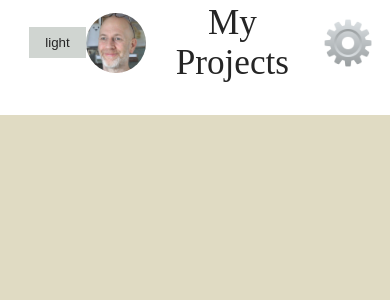
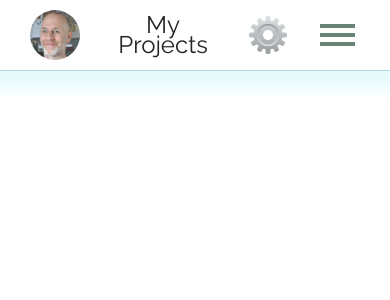
Before and after one commit to pablisch/portfolio-ts, a React (Vite) app: page / in a window 390 px wide. Shown: the top 300 px of the page. Built offline with nearby package versions, Linux system fonts and the light colour scheme.

Commit message:
feat: started to implement navbar styling and added a separate colour sheet.

```diff
--- /dev/null
+++ b/src/colours.css
@@ -0,0 +1,70 @@
+@import url("https://fonts.googleapis.com/css2?family=Raleway:wght@100;200;300;400;500;700;800;900&display=swap");
+@import url("https://fonts.googleapis.com/css2?family=Work+Sans:ital,wght@0,100..900;1,100..900&display=swap");
+@import url("https://fonts.googleapis.com/css2?family=Quicksand:wght@300..700&family=Work+Sans:ital,wght@0,100..900;1,100..900&display=swap");
+
+:root {
+  --navbar-height: 85px;
+
+  --pink-300: #f0b7b1;
+  --pink-500: #ffa69e;
+
+  --blue-50: #eff7fb;
+  --blue-100: #e4fafd;
+  --blue-100-0: #e4fafd00;
+  --blue-200: #d0f1f6;
+  --blue-400: #aed9e0;
+  --blue-500: #a2ccd2;
+
+  --whitish-100: #f0f5f5;
+  --whitish-200: #e9efef;
+  --whitish-300: #e0e8e8;
+  --whitish-400: #d7dede;
+  --whitish-500: #cad2d2;
+
+  --cream-100: #fdfbf5;
+  --cream-200: #fbfde3;
+  --cream-300: #faf3dd;
+
+  --lime-300: #b6fc4c;
+  --lime-500: #84b836;
+
+  --green-600: #53a335;
+  --green-700: #4f8e39;
+  --green-800: #467734;
+  --green-900: #325d23;
+
+  --leaf-100: #e7f1dd;
+  --leaf-200: #d0dcc4;
+  --leaf-300: #c8d5b9;
+  --leaf-700: #85a775;
+  --leaf-900: #6b7e62;
+  --leaf-1100: #4f6048;
+
+  --sea-green-200: #aecebf;
+  --sea-green-400: #8fc0a9;
+  --sea-green-600: #7aa490;
+  --sea-green-800-dull: #688477;
+  --sea-green-1000-dull: #4f5d57;
+
+  --turquoise-200: #b8f2e6;
+  --turquoise-200-zero: rgba(184, 242, 230, 0);
+  --turquoise-400: #68b0ab;
+
+  --grey-blue-200: #9399b0;
+  --grey-blue-400: #696d7d;
+  --grey-blue-700: #646465;
+  --grey-blue-800: #626364;
+  --grey-blue-900: #545657;
+  --grey-blue-1100: #484849;
+  --grey-blue-1300: #404041;
+  --grey-blue-1500: #323233;
+  --grey-blue-1700: #252527;
+
+  --fawn-200: #c2b6a3;
+  --fawn-400: #ac9a7a;
+
+  --linkedin-blue: #0077b5;
+  --linkedin-dark: #064364;
+
+  --a: rgb(243, 252, 253);
+}
--- a/src/features/Navbar/Navbar.css
+++ b/src/features/Navbar/Navbar.css
@@ -10,31 +10,13 @@
 
 .nav-border-bar-1 {
   height: 1px;
-}
-
-.nav-border-bar-1-retro {
-  background-color: var(--nav-bottom-bar-1-retro);
-}
-.nav-border-bar-1-light {
-  background-color: var(--nav-bottom-bar-1-light);
-}
-.nav-border-bar-1-dark {
-  background-color: var(--nav-bottom-bar-1-dark);
+  background-color: var(--nav-border-1);
 }
 
 .nav-border-bar-2 {
   height: 4px;
+  background-color: var(--nav-border-2);
   transition: background-color 2s ease;
-}
-
-.nav-border-bar-2-retro {
-  background-color: var(--nav-bottom-bar-2-retro);
-}
-.nav-border-bar-2-light {
-  background-color: var(--nav-bottom-bar-2-light);
-}
-.nav-border-bar-2-dark {
-  background-color: var(--nav-bottom-bar-2-dark);
 }
 
 .avatar-hovered-nav-border-bar-2 {
@@ -44,8 +26,11 @@
 
 .nav-border-bar-3 {
   height: 25px;
-  background-color: rgba(255, 255, 255, 0);
-  background-size: 100% 100%;
+  background: linear-gradient(
+    to bottom,
+    var(--blue-100) 0%,
+    var(--blue-100-0) 100%
+  );
 }
 
 .nav-border-bar-3-retro {
--- a/src/features/Navbar/Navbar.tsx
+++ b/src/features/Navbar/Navbar.tsx
@@ -1,24 +1,21 @@
-import { useThemeContext } from "../../hooks/useThemeContext.tsx";
+// import { useThemeContext } from "../../hooks/useThemeContext.tsx";
 import NavLeft from "./NavLeft.tsx";
 import NavRight from "./NavRight.tsx";
 
 export default function Navbar() {
-  const { theme, handleThemeChange } = useThemeContext();
+  // const { theme } = useThemeContext();
 
   // 👇🏻 TEMPORARY variable to mimic future functionality
 
   return (
     <nav>
       <div className="nav-container">
-        <button onClick={handleThemeChange}>
-          {theme === "light" ? "light" : theme === "dark" ? "dark" : "colour"}
-        </button>
         <NavLeft />
         <NavRight />
       </div>
-      <div className={`nav-border-bar-1 nav-border-bar-1-${theme}`}></div>
-      <div className={`nav-border-bar-2 nav-border-bar-2-${theme}`}></div>
-      <div className={`nav-border-bar-3 nav-border-bar-3-${theme}`}></div>
+      <div className={`nav-border-bar-1`}></div>
+      <div className={`nav-border-bar-2`}></div>
+      <div className={`nav-border-bar-3`}></div>
     </nav>
   );
 }
--- a/src/index.css
+++ b/src/index.css
@@ -1,8 +1,20 @@
+@import url("https://fonts.googleapis.com/css2?family=Raleway:wght@100;200;300;400;500;700;800;900&display=swap");
+@import url("https://fonts.googleapis.com/css2?family=Work+Sans:ital,wght@0,100..900;1,100..900&display=swap");
+@import url("https://fonts.googleapis.com/css2?family=Quicksand:wght@300..700&family=Work+Sans:ital,wght@0,100..900;1,100..900&display=swap");
+
+@import "colours.css";
+
 :root {
-  --background-primary: #e0dbc3;
-  --background-secondary: #82c6d5;
-  --text-primary: #333;
-  --button-primary: #c6e0e1;
+  --navbar-height: 85px;
+
+  --background-primary: #ffffff;
+  --background-secondary: #d4dadc;
+  --text-primary: #252525;
+  --button-primary: #d0d5d1;
+  --nav-border-1: var(--blue-400);
+  /*--nav-border-1: #53a335;*/
+  --nav-border-2: var(--blue-100);
+  --nav-border-3-pt1: var(--grey-blue-200);
 }
 
 [data-theme="dark"] {
@@ -12,11 +24,11 @@
   --button-primary: #82c6d5;
 }
 
-[data-theme="light"] {
-  --background-primary: #ffffff;
-  --background-secondary: #d4dadc;
-  --text-primary: #252525;
-  --button-primary: #d0d5d1;
+[data-theme="colour"] {
+  --background-primary: #e0dbc3;
+  --background-secondary: #82c6d5;
+  --text-primary: #333;
+  --button-primary: #c6e0e1;
 }
 
 * {
@@ -27,6 +39,21 @@
   color: var(--text-primary);
 }
 
+body {
+  /*font-family: 'Work Sans', sans-serif;*/
+  /*font-family: 'Quicksand', sans-serif;*/
+  font-family: "Raleway", sans-serif;
+  font-weight: 300;
+  font-size: 1.1rem;
+}
+
+.app {
+  color: #606060;
+  transition: background-color 3s ease;
+  /*min-height: calc(100vh - var(--navbar-height));*/
+  min-height: 100vh;
+}
+
 button {
   background-color: var(--button-primary);
   color: var(--text-primary);
@@ -34,3 +61,374 @@ button {
   padding: 0.5rem 1rem;
   cursor: pointer;
 }
+
+li {
+  cursor: pointer;
+}
+
+.avatar-hovered-app {
+  transition: background-color 1s ease;
+  background-color: var(--turquoise-400);
+}
+
+.all-pages {
+  transition: padding 1s ease;
+}
+
+.burger-open-spacer {
+  transition: padding 0.5s ease;
+}
+
+@media (max-width: 1300px) {
+  .nav-container {
+    width: 95vw;
+  }
+  .project-box,
+  .about-box {
+    width: 94vw;
+  }
+}
+
+@media (max-width: 1200px) {
+  .nav-title h1 {
+    font-size: 1.8rem;
+  }
+  .abouts-title {
+    max-width: 165px;
+  }
+  .projects-title {
+    max-width: 195px;
+  }
+}
+
+@media (max-width: 1170px) {
+  .nav-title h1 {
+    font-size: 1.55rem;
+  }
+  .nav-title {
+    height: 57px;
+    max-width: 125px;
+    line-height: 0.9;
+  }
+  .github-logo {
+    max-height: 45px;
+  }
+  .linkedin-logo {
+    max-height: 37px;
+  }
+  .nav-btn {
+    font-size: 0.8rem;
+    min-width: 65px;
+    margin: 0 3px;
+  }
+  .logo-image {
+    max-width: 55px;
+  }
+  .nav-container {
+    height: calc(var(--navbar-height) - 10px);
+  }
+  .project-box,
+  .about-box {
+    margin: calc(var(--navbar-height) - 15px) auto 0;
+  }
+}
+
+@media (max-width: 1035px) {
+  .nav-title h1 {
+    font-size: 1.5rem;
+  }
+  .github-logo {
+    max-height: 40px;
+  }
+  .linkedin-logo {
+    max-height: 35px;
+  }
+  .nav-btn {
+    font-size: 0.7rem;
+    min-width: 60px;
+    margin: 0 2px;
+  }
+  .project-panel,
+  .about-panel {
+    margin: 15px;
+  }
+  .nav-title {
+    height: 54px;
+    max-width: 125px;
+    line-height: 0.85;
+  }
+  .logo-image {
+    max-width: 52px;
+  }
+  .nav-container {
+    height: calc(var(--navbar-height) - 12px);
+  }
+  .project-box,
+  .about-box {
+    margin: calc(var(--navbar-height) - 17px) auto 0;
+  }
+}
+
+@media (max-width: 950px) {
+  .nav-title {
+    height: 52px;
+    max-width: 225px;
+    line-height: 0.85;
+  }
+  .logo-image {
+    max-width: 50px;
+  }
+  .nav-container {
+    height: calc(var(--navbar-height) - 15px);
+  }
+  .navlist {
+    justify-content: flex-end;
+  }
+  .burger-open-spacer {
+    padding-top: 70px;
+  }
+}
+
+/* HAMBURGER SPLITS INTO TWO ROWS */
+/* EXTERNAL LINKS DROP INTO HAMBURGER MENU */
+@media (max-width: 650px) {
+  .nav-section-link {
+    height: 52px;
+  }
+  .burger-open-spacer {
+    padding-top: 145px;
+  }
+}
+
+@media (max-width: 500px) {
+  .hamburger-blocks-container {
+    width: 400px;
+  }
+}
+
+@media (max-width: 430px) {
+  .hamburger-blocks-container {
+    width: 300px;
+  }
+  .burger-open-spacer {
+    padding-top: 220px;
+  }
+}
+
+/* SECTION LINK BUTTON GOES INTO BURGER MENU */
+@media (max-width: 390px) {
+  .hamburger-blocks-container {
+    width: 350px;
+  }
+}
+
+@media (max-width: 330px) {
+  .hamburger-blocks-container {
+    width: 300px;
+  }
+  .burger-open-spacer {
+    padding-top: 290px;
+  }
+}
+
+@media (max-width: 260px) {
+  .hamburger-blocks-container {
+    width: 200px;
+  }
+  .burger-open-spacer {
+    padding-top: 365px;
+  }
+}
+
+/* SINGLE PROJECT/ABOUT PAGE RESPONSIVENESS */
+
+@media (max-width: 1300px) {
+  #single-subject-page {
+    max-width: 1000px;
+  }
+  /* LEFT SIDE */
+  #single-subject-headers-and-description-1 {
+    flex: 1 0 314px;
+  }
+  #single-subject-title {
+    font-size: 1.9rem;
+  }
+  #single-subject-subheading {
+    margin-bottom: 20px;
+    font-size: 1.5rem;
+  }
+  #single-project-tech-badges {
+    margin-bottom: 10px;
+    font-weight: 400;
+  }
+  .project-text {
+    font-size: 1.2rem;
+  }
+  /* RIGHT SIDE */
+  #iframe-container {
+    flex: 1 1 666px;
+  }
+  #feature-iframe {
+    height: 600px;
+  }
+  /* IFRAME BUTTONS & ICONS */
+  .panel-buttons button {
+    font-size: 1rem;
+  }
+  .btn {
+    height: 35px;
+  }
+  #responsiveness-btn {
+    display: none;
+  }
+  .github-btn-logo {
+    height: 16px;
+  }
+  .new-tab-btn-logo {
+    height: 14px;
+  }
+  .arrow-icon {
+    font-size: 16px;
+  }
+  .return-icon {
+    font-size: 16px;
+  }
+}
+
+@media (max-width: 1050px) {
+  #single-subject-page {
+    max-width: 850px;
+  }
+  /* LEFT SIDE */
+  #single-subject-headers-and-description-1 {
+    flex: 1 0 280px;
+  }
+  #single-subject-title {
+    font-size: 1.7rem;
+  }
+  #single-subject-subheading {
+    margin-bottom: 20px;
+    font-size: 1.2rem;
+  }
+  #single-project-tech-badges {
+    margin-bottom: 10px;
+    font-weight: 400;
+  }
+  .project-text {
+    font-size: 1.18rem;
+    margin-bottom: 12px;
+  }
+  .emphasise {
+    font-size: 1.2rem;
+  }
+  /* RIGHT SIDE */
+  #iframe-container {
+    flex: 1 1 630px;
+  }
+  #feature-iframe {
+    height: 600px;
+  }
+  /* IFRAME BUTTONS & ICONS */
+  .panel-buttons button {
+    font-size: 0.9rem;
+  }
+  .btn {
+    height: 32px;
+  }
+  #responsiveness-btn {
+    display: none;
+  }
+  .github-btn-logo {
+    height: 14px;
+  }
+  .new-tab-btn-logo {
+    height: 12px;
+  }
+  .arrow-icon {
+    font-size: 14px;
+  }
+  .return-icon {
+    font-size: 14px;
+  }
+}
+
+@media (max-width: 950px) {
+  /* IFRAME BUTTONS & ICONS */
+  .panel-buttons button {
+    font-size: 0.8rem;
+  }
+  .btn {
+    height: 30px;
+    padding: 5px;
+  }
+  .github-btn-logo {
+    height: 13px;
+  }
+  .new-tab-btn-logo {
+    height: 11px;
+  }
+  .arrow-icon {
+    font-size: 13px;
+  }
+  .return-icon {
+    font-size: 13px;
+  }
+}
+
+/* PAGE BECOMES A SINGLE COLUMN */
+@media (max-width: 870px) {
+  #single-subject-upper-section {
+    flex-direction: column;
+  }
+  #single-subject-page {
+    max-width: 850px;
+  }
+  /* LEFT SIDE */
+  #single-subject-headers-and-description-1 {
+    flex: 1 0 280px;
+  }
+  #single-subject-title {
+    font-size: 1.7rem;
+  }
+  #single-subject-subheading {
+    margin-bottom: 20px;
+    font-size: 1.2rem;
+  }
+  #single-project-tech-badges {
+    display: none;
+  }
+  .project-text {
+    font-size: 1.18rem;
+    margin-bottom: 12px;
+  }
+  .emphasise {
+    font-size: 1.2rem;
+  }
+  /* RIGHT SIDE */
+  #iframe-container {
+    flex: 1 1 630px;
+  }
+  #feature-iframe {
+    height: 600px;
+  }
+  /* IFRAME BUTTONS & ICONS */
+  .panel-buttons button {
+    font-size: 0.8rem;
+  }
+  .btn {
+    height: 30px;
+    padding: 5px;
+  }
+  .github-btn-logo {
+    height: 13px;
+  }
+  .new-tab-btn-logo {
+    height: 11px;
+  }
+  .arrow-icon {
+    font-size: 13px;
+  }
+  .return-icon {
+    font-size: 13px;
+  }
+}
```
